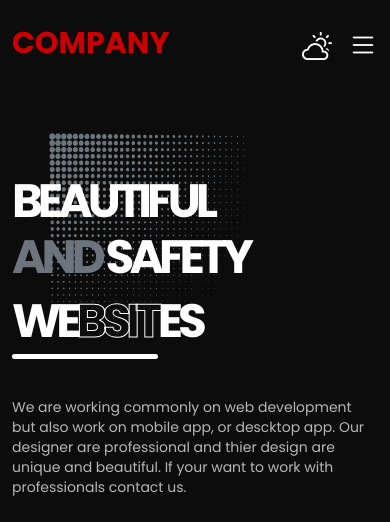
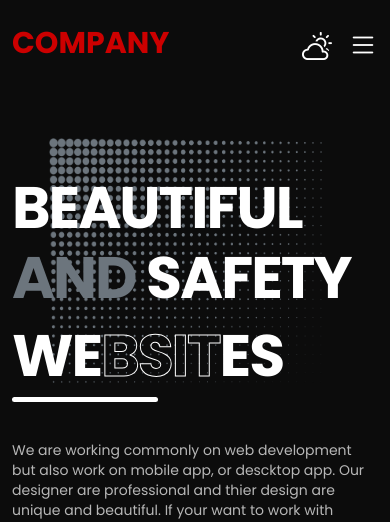
Before and after one commit to hussien-tawhidi/company, a React app: page / in a window 390 px wide. Shown: the top 522 px of the page. Built offline with nearby package versions, Linux system fonts and the light colour scheme.

Commit message:
update hero

```diff
--- a/src/components/home/hero/hero.scss
+++ b/src/components/home/hero/hero.scss
@@ -78,7 +78,7 @@
   .hero {
     .hero-img {
       img {
-        width: 50vw;
+        width: 70vw;
       }
     }
     .sm-title {
@@ -91,7 +91,8 @@
           width: 40%;
         }
         .title {
-          font-size: 12vw;
+          font-size: 15vw;
+        letter-spacing: -2px;
         }
       }
       p {
```
